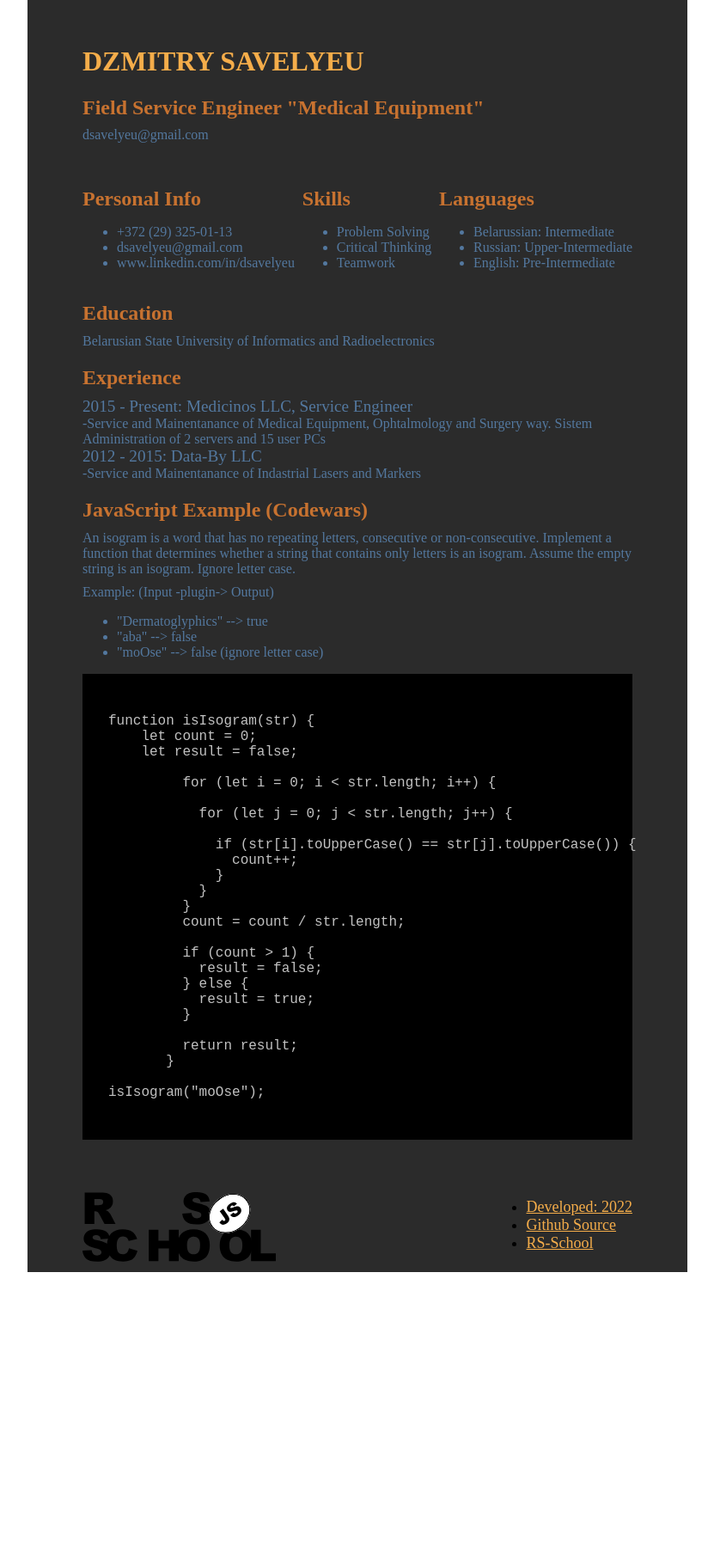
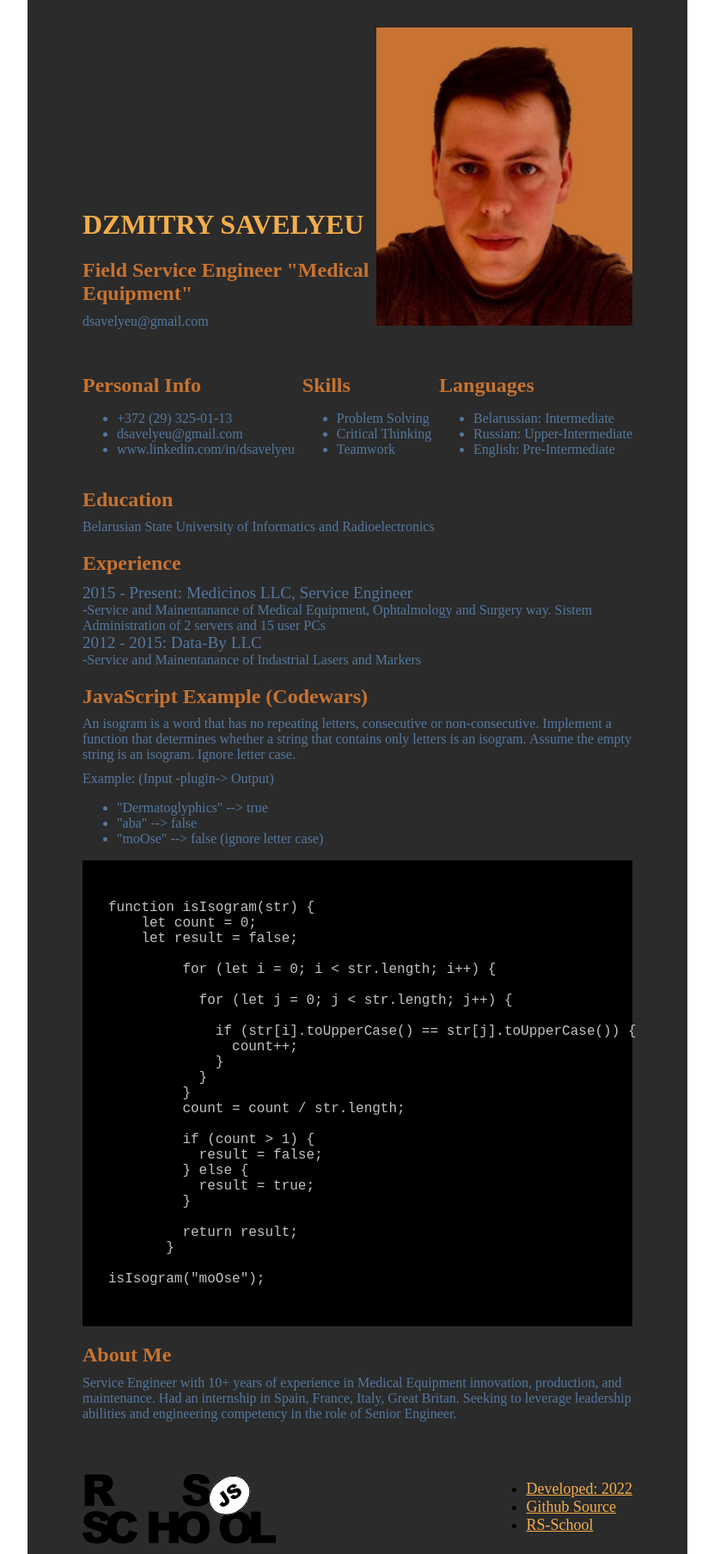
Before and after one commit to dsavelyeu/rsschool-cv, a plain HTML site: page index.html in a window 1280 px wide. Shown: the whole page at 86% size, without its empty margins (224-1055 px from the left). Before the commit the page ends 1480 px from the top, so only its background shows below. Drawn offline with Linux system fonts and the light colour scheme.

Commit message:
feet: add avatar

```diff
--- a/index.html
+++ b/index.html
@@ -12,9 +12,16 @@
 <body>
   <div class="container">
     <header class="header">
-      <h1>DZMITRY SAVELYEU</h1>
-      <h2>Field Service Engineer "Medical Equipment"</h2>
-      <p>dsavelyeu@gmail.com</p>
+      <div class="headerChild">
+        <h1>DZMITRY SAVELYEU</h1>
+        <h2>Field Service Engineer "Medical Equipment"</h2>
+        <p>dsavelyeu@gmail.com</p>
+      </div>
+      <div class="headerChild"> <img class="rsLogo" src="./img/avatar.png" width="298" height="347" alt="rs logo">
+      </div>
+
+
+
     </header>
 
 
@@ -99,6 +106,12 @@
 
 isIsogram("moOse");</code></pre>
       </div>
+
+      <h2>About Me</h2>
+      <p>Service Engineer with 10+ years of experience in Medical Equipment innovation, production, and maintenance.
+        Had an internship in Spain, France, Italy, Great Britan. Seeking to leverage leadership abilities and
+        engineering competency in the role of Senior Engineer.</p>
+
     </main>
 
     <footer class="footer">
@@ -115,11 +128,8 @@ isIsogram("moOse");</code></pre>
         </nav>
 
       </div>
+    </footer>
 
-
-
-
-    </footer>
   </div>
 </body>
 
--- a/style.css
+++ b/style.css
@@ -36,6 +36,9 @@ a {
 }
 
 .header {
+  display: flex;
+  justify-content: space-between;
+  align-items: flex-end;
   padding-top: 32px;
 }
 
```
Also changed, not shown: img/avatar.png (added).
